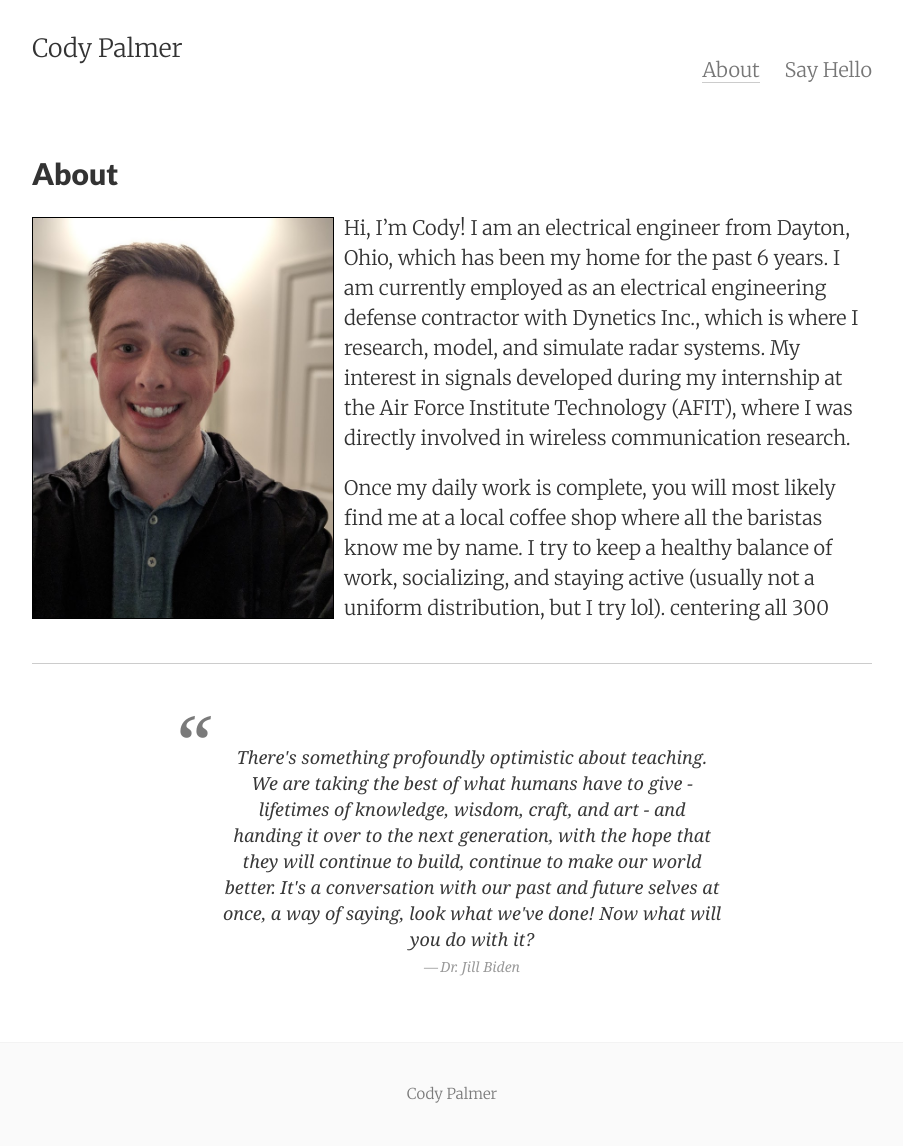
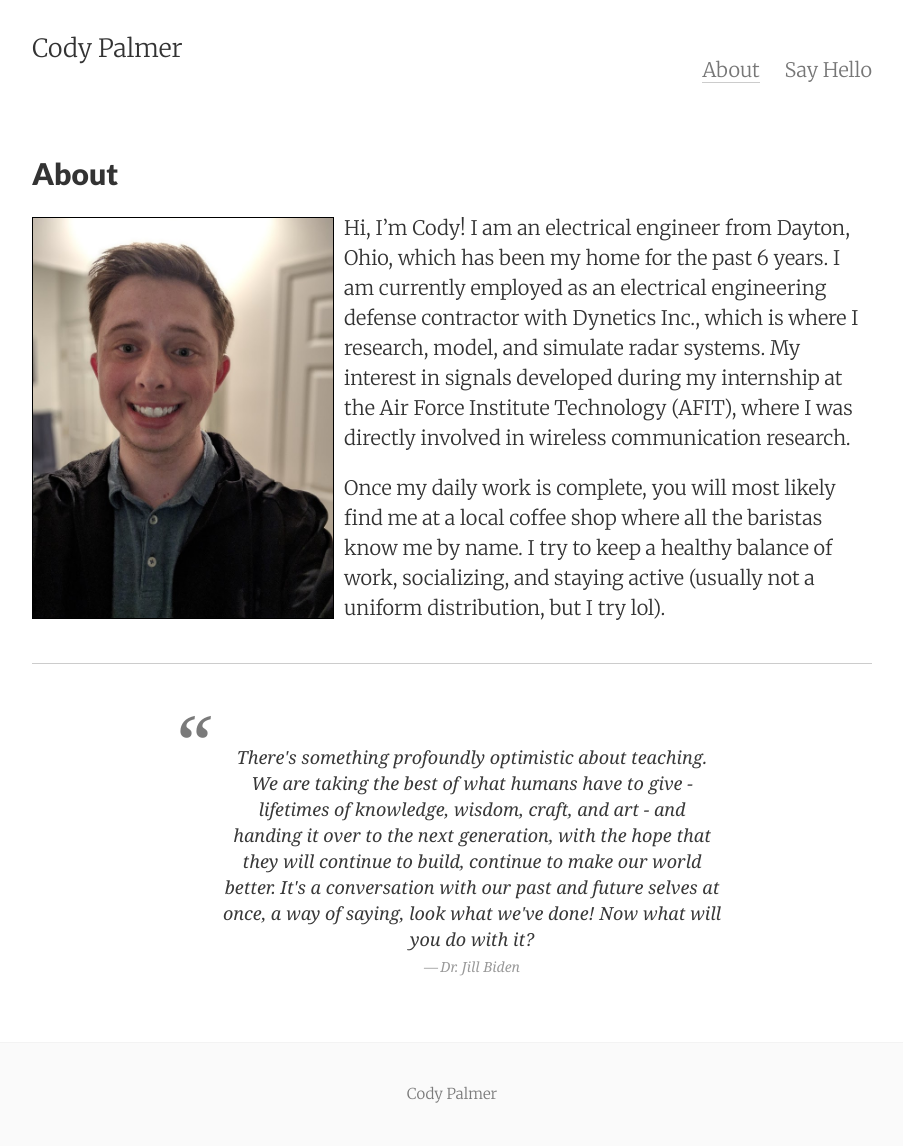
Before and after one commit to palmerco/web_server, a Jekyll site: the page built from about.md, in a window 1280 px wide. Shown: the whole page, without its empty margins (188-1091 px from the left). Built offline with Jekyll 4.4.1, drawn with Linux system fonts in a browser that asks for light colours.

Commit message:
Update about.md

```diff
--- a/about.md
+++ b/about.md
@@ -14,7 +14,7 @@ tags: about
 Hi, I’m Cody! I am an electrical engineer from Dayton, Ohio, which has been my home for the past 6 years. I am currently employed as an electrical engineering defense contractor with Dynetics Inc., which is where I research, model, and simulate radar systems. My interest in signals developed during my internship at the Air Force Institute Technology (AFIT), where I was directly involved in wireless communication research.
 
 Once my daily work is complete, you will most likely find me at a local coffee shop where all the baristas know me by name. I try to keep a healthy balance of work, socializing, and staying active (usually not a uniform distribution, but I try lol).
-centering all 300
+
 
 ---
 
```
